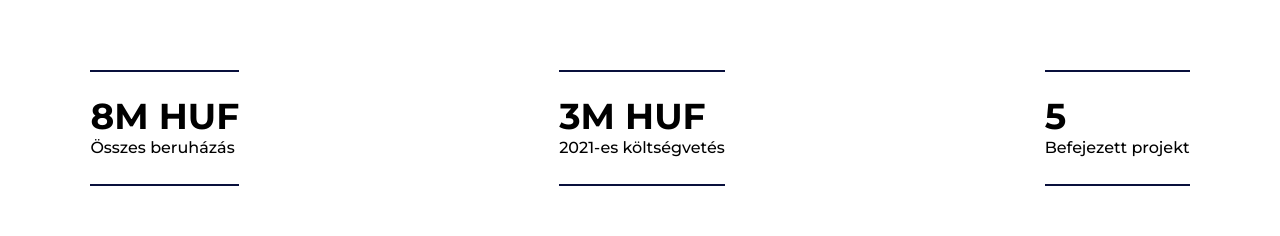
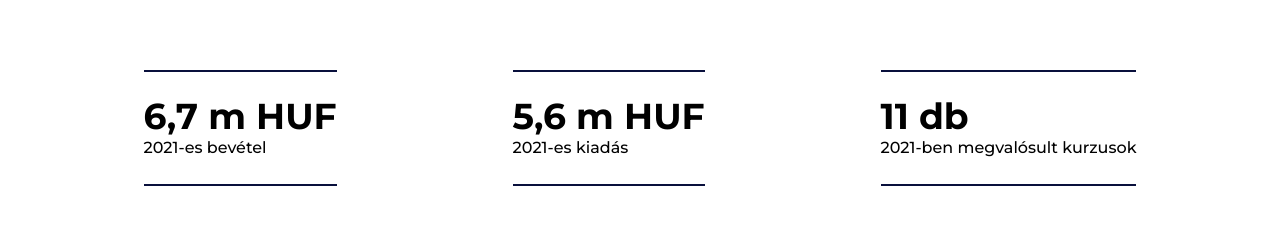
Before and after one commit to Gyurmatag/a-jovo-a-gyermekeke-vue, a Vue app: page / in a window 1280 px wide. Shown: the part 802-1038 px from the top of the page. Built offline with nearby package versions, Linux system fonts and the light colour scheme.

Commit message:
adatok fejlesztesek

```diff
--- a/src/components/home/HomeThird.vue
+++ b/src/components/home/HomeThird.vue
@@ -1,20 +1,20 @@
 <template>
-  <div class="flex flex-col md:flex-row max-w-6xl py-6 space-y-12 md:space-x-80 md:space-y-0
+  <div class="flex flex-col md:flex-row max-w-6xl py-6 space-y-12 md:space-x-44 md:space-y-0
               my-8 px-4 justify-center items-center bg-white text-center">
     <div class="flex flex-col py-6 text-center md:text-left
                 border-t-2 border-b-2 border-mainbackground">
-      <div class="text-4xl font-bold">8M HUF</div>
-      {{ $t('homeThird.investmentSum') }}
+      <div class="text-4xl font-bold">6,7 m HUF</div>
+      {{ $t('homeThird.incomeSum') }}
     </div>
     <div class="flex flex-col py-6 text-center md:text-left
                 border-t-2 border-b-2 border-mainbackground">
-      <div class="text-4xl font-bold">3M HUF</div>
-      {{ $t('homeThird.annualBudget') }}
+      <div class="text-4xl font-bold">5,6 m HUF</div>
+      {{ $t('homeThird.expenditures') }}
     </div>
     <div class="flex flex-col py-6 text-center md:text-left
                 border-t-2 border-b-2 border-mainbackground">
-      <div class="text-4xl font-bold">5</div>
-      {{ $t('homeThird.allProjectCount') }}
+      <div class="text-4xl font-bold">11 db</div>
+      {{ $t('homeThird.courseCount') }}
     </div>
   </div>
 </template>
--- a/src/locales/messages/hu.json
+++ b/src/locales/messages/hu.json
@@ -61,9 +61,9 @@
     "secondRowText": "Célunk minden olyan tevékenység támogatása,\n      amely a Bartók téri általános iskolába járó gyermekek tanulását segíti, illetve javítja az iskolai klímát"
   },
   "homeThird": {
-    "investmentSum": "Összes beruházás",
-    "annualBudget": "2021-es költségvetés",
-    "allProjectCount": "Befejezett projekt"
+    "incomeSum": "2021-es bevétel",
+    "expenditures": "2021-es kiadás",
+    "courseCount": "2021-ben megvalósult kurzusok"
   },
   "news": {
     "newsCard": {
```
